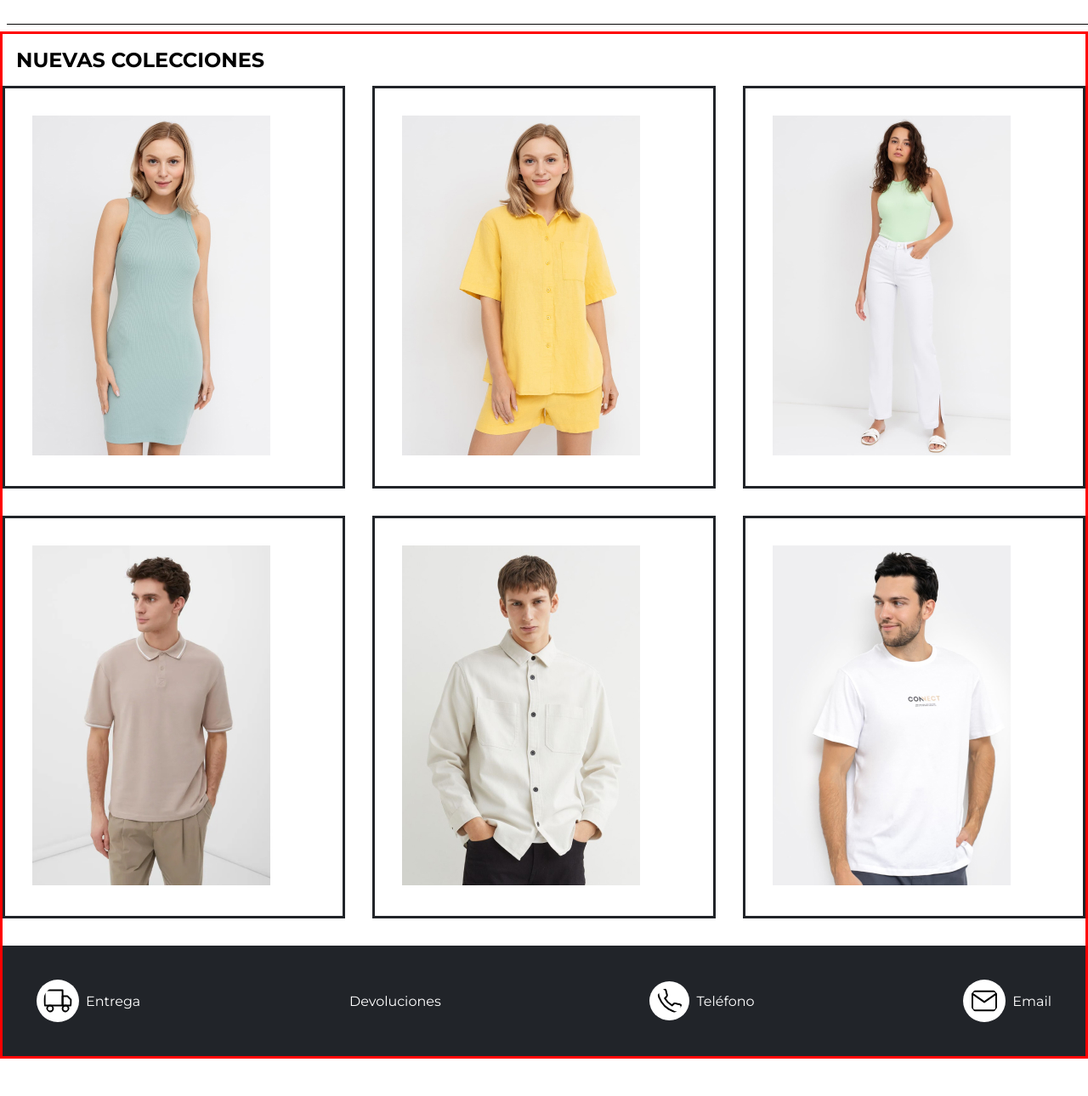
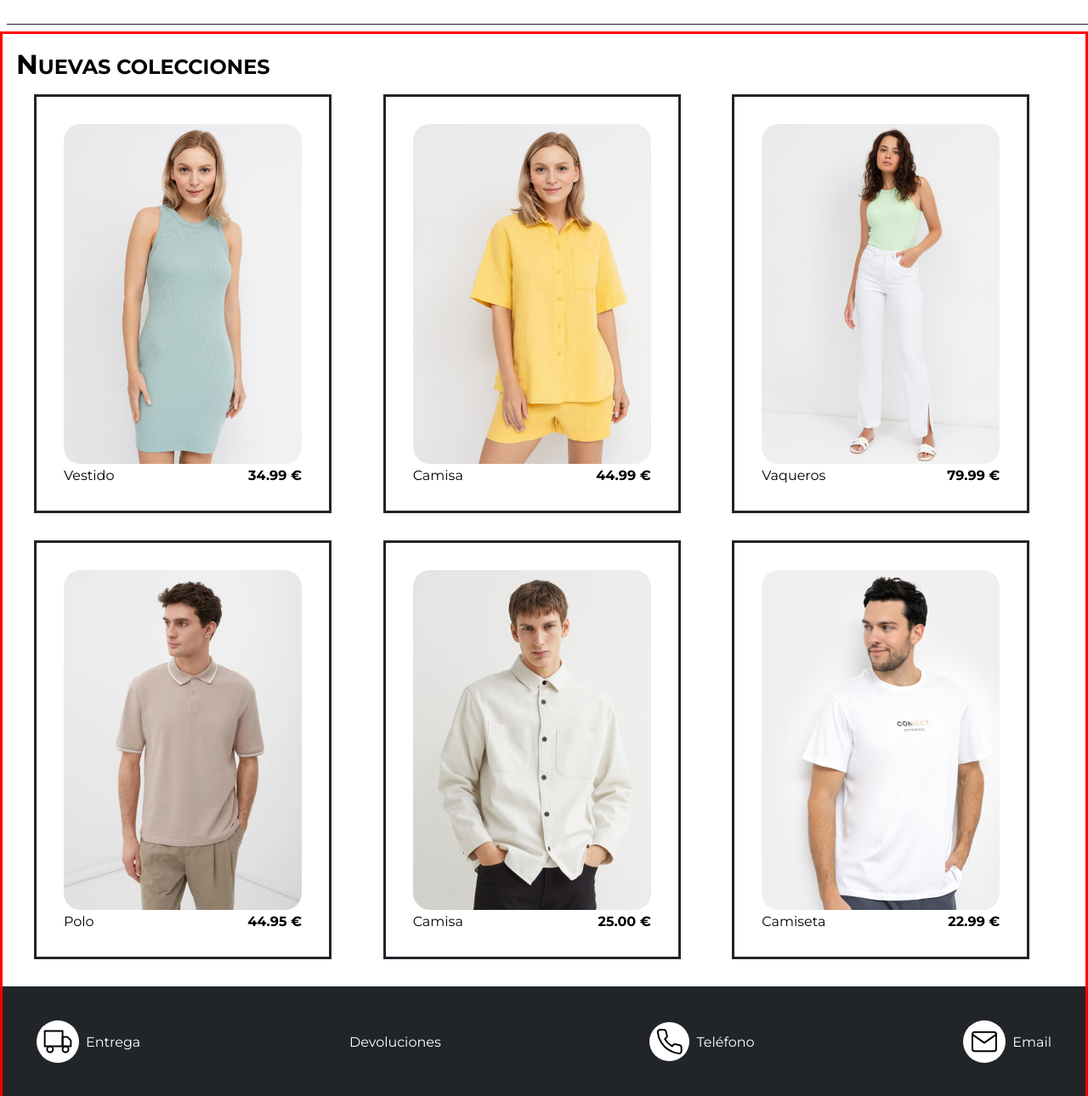
Before and after one commit to skcna2/web-basics, a plain HTML site: page index.html in a window 1280 px wide. Shown: the part 72-1362 px from the top of the page at 85% size. Before the commit the page ends 1318 px from the top, so only its background shows below. Drawn offline with Linux system fonts and the light colour scheme.

Commit message:
grid-centrado

```diff
--- a/index.html
+++ b/index.html
@@ -35,21 +35,31 @@
       <div class="colecciones">
         <div class="elementos-coleccion">
           <img src="images/image-3.jpg" alt="" />
+          <div><span class="prenda">Vestido</span><strong>34.99 €</strong></div>
         </div>
         <div class="elementos-coleccion">
           <img src="images/image-6.jpg" alt="" />
+          <div><span class="prenda">Camisa</span><strong>44.99 €</strong></div>
         </div>
         <div class="elementos-coleccion">
           <img src="images/image-4.jpg" alt="" />
+          <div>
+            <span class="prenda">Vaqueros</span><strong>79.99 €</strong>
+          </div>
         </div>
         <div class="elementos-coleccion">
           <img src="images/image-5.jpg" alt="" />
+          <div><span class="prenda">Polo</span><strong>44.95 €</strong></div>
         </div>
         <div class="elementos-coleccion">
           <img src="images/image-1.jpg" alt="" />
+          <div><span class="prenda">Camisa</span><strong>25.00 €</strong></div>
         </div>
         <div class="elementos-coleccion">
           <img src="images/image-2.jpg" alt="" />
+          <div>
+            <span class="prenda">Camiseta</span><strong>22.99 €</strong>
+          </div>
         </div>
       </div>
       <footer>
--- a/styles.css
+++ b/styles.css
@@ -3,15 +3,20 @@
 * {
   box-sizing: border-box;
   margin: 0;
+  font-family: "Montserrat";
 }
 
 a {
   text-decoration: none;
-  color: black;
+  color: #212429;
 }
 
 h2 {
   padding: 16px;
+}
+
+h2::first-letter {
+  font-size: 32px;
 }
 
 .container {
@@ -21,18 +26,26 @@ h2 {
 .colecciones {
   display: grid;
   grid-template-columns: repeat(3, 1fr);
-  justify-content: flex-end;
   gap: 32px;
   padding-bottom: 32px;
+  max-width: 1200px;
+  margin: 0 auto;
 }
 
 .elementos-coleccion {
   padding: 32px;
   border: #212429 solid;
+  max-width: fit-content;
+  width: 100%;
 }
 
-body {
-  font-family: "Montserrat";
+.colecciones .elementos-coleccion div {
+  display: flex;
+  justify-content: space-between;
+}
+
+.colecciones img {
+  border-radius: 20px;
 }
 
 nav ul {
@@ -48,7 +61,7 @@ footer {
   padding: 32px;
   font-weight: 400;
   font-size: 16px;
-  color: white;
+  color: #ffffff;
   background-color: #212429;
 }
 
@@ -59,9 +72,10 @@ footer {
 }
 
 .container-footer img {
-  background-color: white;
+  background-color: #ffffff;
   border-radius: 50%;
   padding: 8px;
+  overflow: visible;
 }
 
 .element-footer {
@@ -76,7 +90,7 @@ footer {
 hr {
   width: 100%;
   height: 1px;
-  background-color: #040404;
+  background-color: #212429;
   border: none;
   margin: 8px;
 }
```
